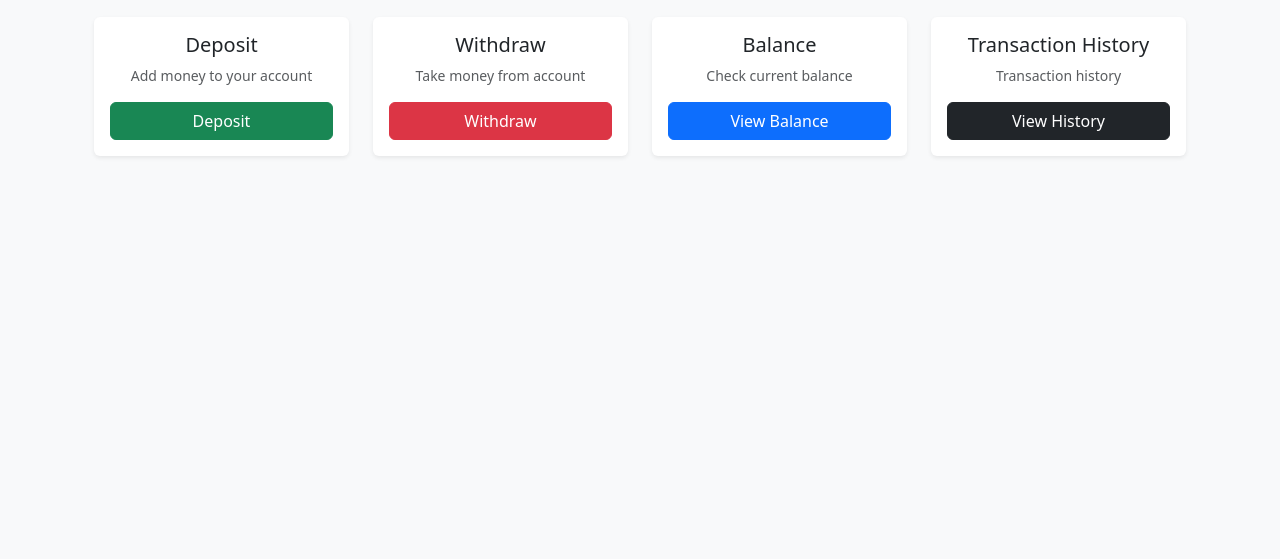
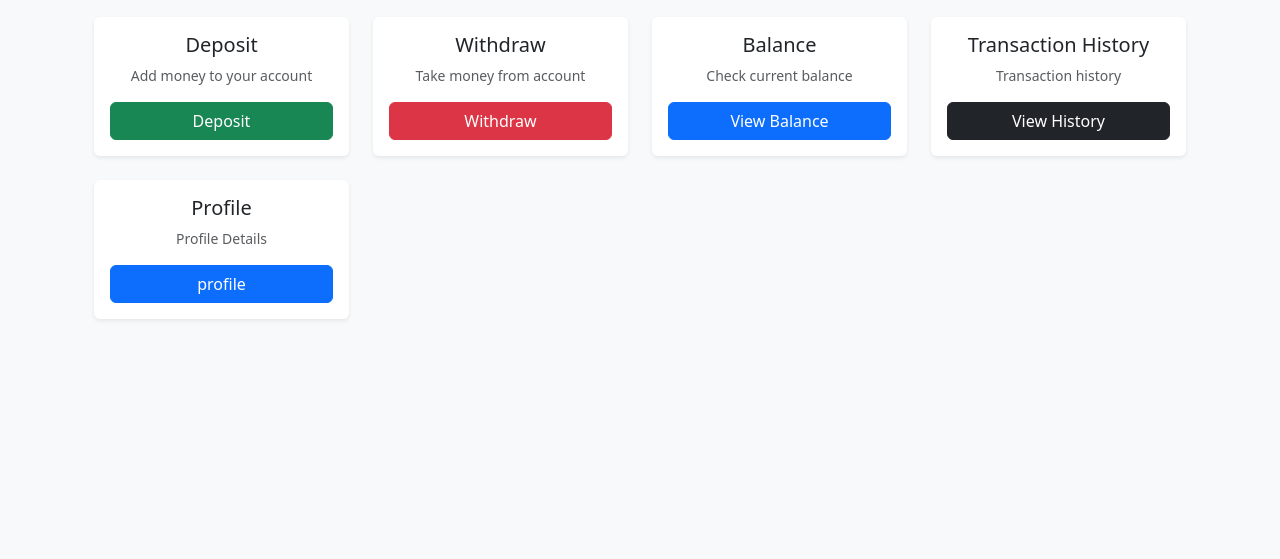
Before and after one commit to Dablukumar94/fastapi-banking-system, a FastAPI app: page / in a window 1280 px wide. Shown: the part 169-728 px from the top of the page. Run offline with FastAPI, Linux system fonts and the light colour scheme.

Commit message:
Add profile page

```diff
--- a/main.py
+++ b/main.py
@@ -306,6 +306,7 @@ async def deposite(
     )
 
 
+
 # -------------- WITHDRAW -------------
 @app.get("/withdraw", response_class=HTMLResponse)
 async def withdraw(request: Request):
@@ -423,6 +424,25 @@ async def transaction_history(request: Request, db: Session = Depends(get_db)):
         }
     )
 
+# -------------- PROFILE ---------------
+@app.get("/profile", response_class=HTMLResponse)
+async def profile(request: Request, db: Session = Depends(get_db)):
+    if "user" not in request.session:
+        return RedirectResponse("/login", status_code=303)
+
+    username = request.session["user"]
+
+    user = db.query(UserInfo).filter(UserInfo.username == username).first()
+
+    return templates.TemplateResponse(
+        "profile.html",
+        {
+            "request": request,
+            "user": user
+        }
+    )
+
+
 
 if __name__ == "__main__":
     uvicorn.run("main:app", host="127.0.0.1", port=8000, reload=True)
--- a/templates/home.html
+++ b/templates/home.html
@@ -70,6 +70,21 @@
             </div>
         </div>
 
+        <!-- Profile -->
+        <div class="col-md-3">
+            <div class="card shadow-sm border-0 h-100">
+                <div class="card-body text-center">
+                    <h5 class="card-title">Profile</h5>
+                    <p class="text-muted small">
+                        Profile Details
+                    </p>
+                    <a href="/profile" class="btn btn-primary w-100">
+                        profile
+                    </a>
+                </div>
+            </div>
+        </div>
+
     </div>
 </div>
 {% endblock %}
```
Also changed, not shown: templates/profile.html (added, +45 -0 lines).
